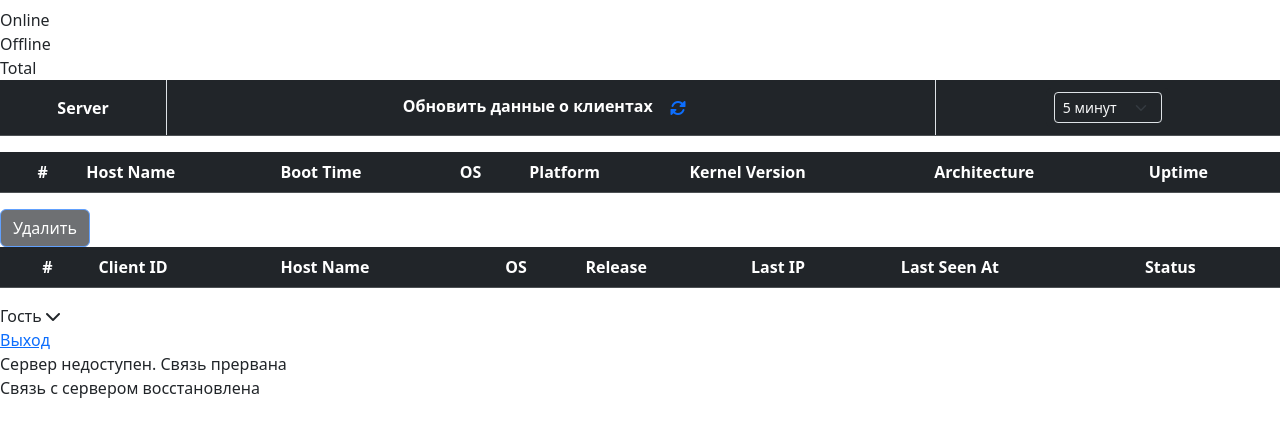
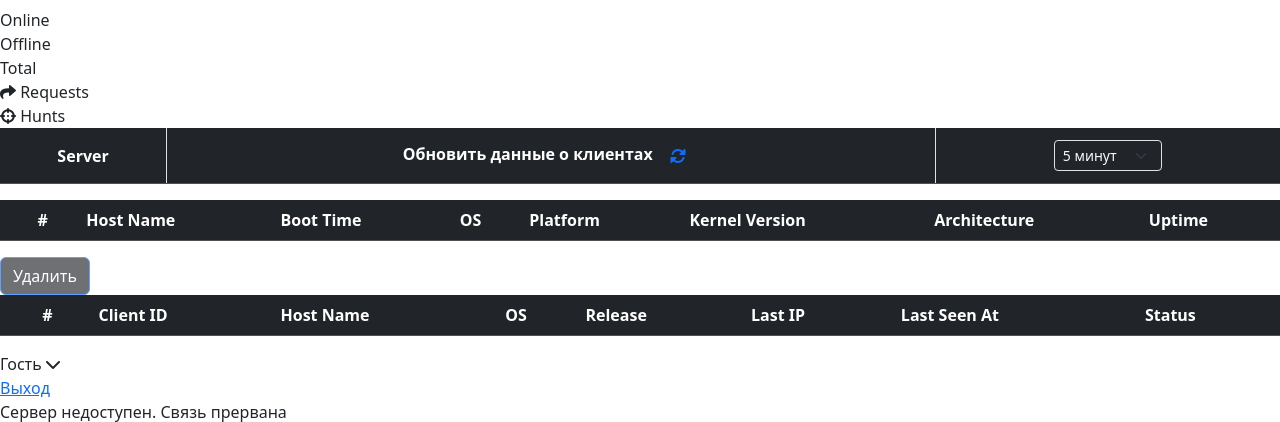
Before and after one commit to KeyJackei/web-gui-huntings-velociraptor, a Django app: template RControl/templates/main.html in a window 1280 px wide. Shown: the top 422 px of the page. Run offline with Django 5.2, Linux system fonts and the light colour scheme; the template is opened without the code that fills it, so the values that code supplies are empty; some libraries are stand-ins or nearby versions.

Commit message:
Updated .gitignore. Added links for routing between pages

```diff
--- a/RControl/templates/main.html
+++ b/RControl/templates/main.html
@@ -13,7 +13,6 @@
 <!-- Sidebar -->
 <div class="sidebar" id="sidebar">
     <h2 class="toggle-header-name" id="toggle-header-name"></h2>
-    <h2 class="toggle-header" onclick="toggleDevicesList()">
         <span class="indicator"></span>
     </h2>
     <div class="active-list" id="active-list">
@@ -30,8 +29,21 @@
             <span class="indicator total"></span>
         </div>
     </div>
+
+    <div class="nav-list">
+        <div class="tab">
+            <a href="{% url 'requests' %}" class="nav-link">
+                <i class="fas fa-share"></i> Requests
+            </a>
+        </div>
+        <div class="tab">
+            <a href="{% url 'make_hunts' %}" class="nav-link"><i class="fas fa-crosshairs"></i> Hunts</a>
+        </div>
     </div>
+
+
 </div>
+
 
 <!-- Main Content -->
 <div class="content">
--- a/Requests/urls.py
+++ b/Requests/urls.py
@@ -3,6 +3,6 @@
 from .views import requests_page, get_response
 
 urlpatterns = [
-    path("", requests_page, name='requests.html'),
+    path("", requests_page, name='requests'),
     path("get-response/", get_response, name="get_response")
 ]
--- a/users/views.py
+++ b/users/views.py
@@ -1,5 +1,5 @@
 from .models import Users
-from django.contrib.auth import logout, authenticate
+from django.contrib.auth import logout
 from django.contrib.auth.hashers import check_password
 from django.shortcuts import render, redirect
 from django.contrib import messages
```
Also changed, not shown: Requests/templates/requests.html (indentation only), 3 other files.
